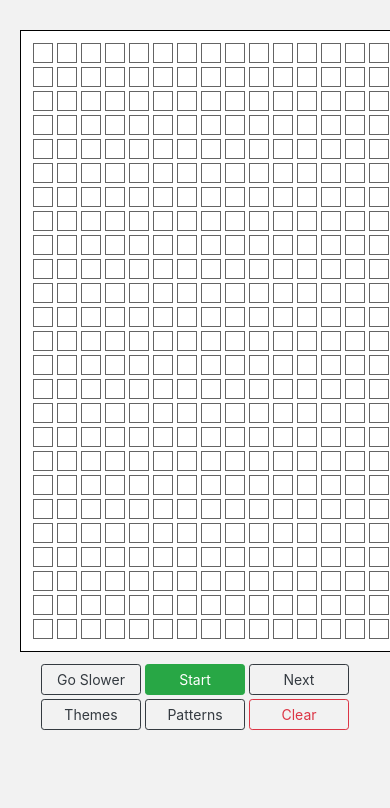
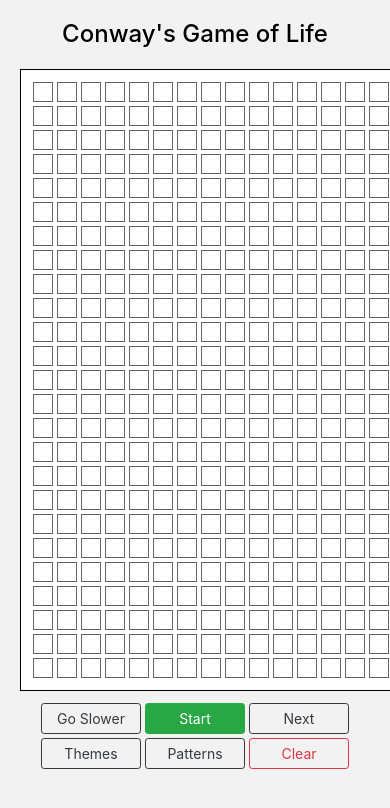
Before and after one commit to curtisyungen/conway, a React (Create React App) app: page / in a window 390 px wide. Shown: the top 808 px of the page. Built offline with nearby package versions, Linux system fonts and the light colour scheme.

Commit message:
Add files via upload

```diff
--- a/src/components/Board/board.css
+++ b/src/components/Board/board.css
@@ -130,8 +130,10 @@
     background: rgb(172, 14, 172);
 }
 
-@media only screen and (max-width: 990px) {
-    .patternList {
-        display: none;
-    }
+.title {
+    margin-bottom: 20px;
 }
+
+.wikiLink {
+    color: black;
+}
--- a/src/components/Board/board.js
+++ b/src/components/Board/board.js
@@ -377,6 +377,13 @@
             this.state.board && this.state.board.length > 0 ? (
                 <div className={`main`}>
 
+                    {/* TITLE */}
+                    <h4 className="title text-center">
+                        <a className="wikiLink" href="https://en.wikipedia.org/wiki/Conway%27s_Game_of_Life" target="_blank" rel="noopener noreferrer">
+                            Conway's Game of Life
+                        </a>
+                    </h4>
+
                     {/* BOARD */}
                     <div className={`board board-${this.state.theme}`}>
                         {this.state.board.map(row => (
```
